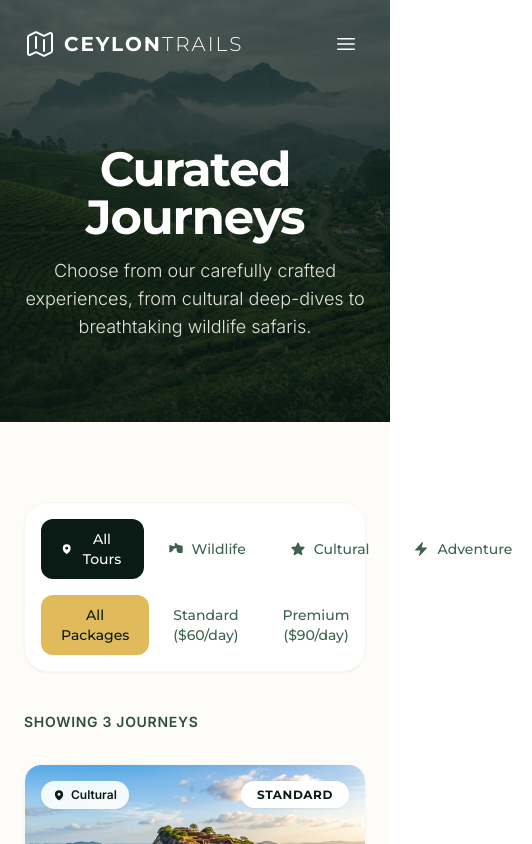
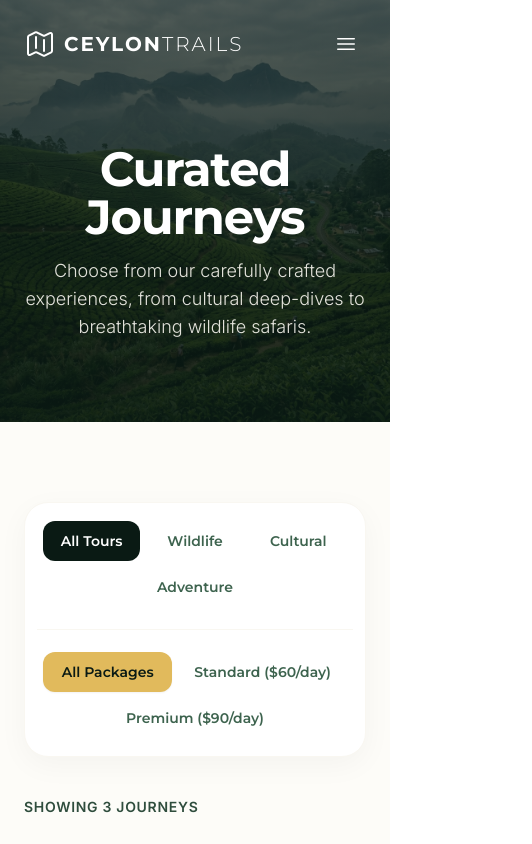
Before and after one commit to Ruvinsara23/CeylonTrails, a Next.js app: page /tours in a window 390 px wide. Shown: the top 844 px of the page, 532 px wide, since content can reach past the window. Built offline with nearby package versions, Linux system fonts and the light colour scheme.

Commit message:
Fix mobile views, nav issues, removing icons from filter bar, fixed testimonial color and animations

```diff
--- a/src/app/tours/[id]/page.tsx
+++ b/src/app/tours/[id]/page.tsx
@@ -15,7 +15,7 @@ export default function TourDetailPage({ params }: { params: { id: string } }) {
   }
 
   return (
-    <main className="bg-pearl-50 pt-24 pb-24">
+    <main className="bg-pearl-50 pb-24">
       {/* Hero Section */}
       <section className="relative h-[60vh] min-h-[500px] w-full">
         <Image
--- a/src/components/DestinationsGrid.tsx
+++ b/src/components/DestinationsGrid.tsx
@@ -37,10 +37,10 @@ export default function DestinationsGrid() {
           {destinations.map((dest, i) => (
             <motion.div
               key={dest.id}
-              initial={{ opacity: 0, x: -50 * i, y: 50, rotate: -5 * i }}
-              whileInView={{ opacity: 1, x: 0, y: 0, rotate: 0 }}
+              initial={{ opacity: 0, y: 40 }}
+              whileInView={{ opacity: 1, y: 0 }}
               viewport={{ once: true, margin: "-50px" }}
-              transition={{ duration: 0.7, delay: i * 0.1, type: "spring", bounce: 0.2 }}
+              transition={{ duration: 0.7, delay: i * 0.1, ease: [0.21, 0.47, 0.32, 0.98] }}
             >
               <Link href={`/tours?destination=${dest.id}`} className="block group h-[450px]">
                 <div className="relative h-full w-full rounded-2xl overflow-hidden shadow-sm hover:shadow-2xl transition-all duration-500">
--- a/src/components/FilterBar.tsx
+++ b/src/components/FilterBar.tsx
@@ -10,42 +10,10 @@ interface FilterBarProps {
 }
 
 const types = [
-  {
-    value: 'all',
-    label: 'All Tours',
-    icon: (
-      <svg className="w-4 h-4" viewBox="0 0 24 24" fill="currentColor">
-        <path fillRule="evenodd" d="M11.54 22.351l.07.04.028.016a.76.76 0 00.723 0l.028-.015.071-.041a16.975 16.975 0 001.144-.742 19.58 19.58 0 002.683-2.282c1.944-1.99 3.963-4.98 3.963-8.827a8.25 8.25 0 00-16.5 0c0 3.846 2.02 6.837 3.963 8.827a19.58 19.58 0 002.682 2.282 16.975 16.975 0 001.145.742zM12 13.5a3 3 0 100-6 3 3 0 000 6z" clipRule="evenodd" />
-      </svg>
-    )
-  },
-  {
-    value: 'wildlife',
-    label: 'Wildlife',
-    icon: (
-      <svg className="w-4 h-4" viewBox="0 0 24 24" fill="currentColor">
-        <path d="M12.923 11a5.001 5.001 0 00-6.108 3.931A12.001 12.001 0 014.28 16.63A1.5 1.5 0 012 15.5v-8a1.5 1.5 0 012.355-1.233A9.99 9.99 0 0010 8.013V4.5a1.5 1.5 0 012.63-1.002l1.65 1.86a2.005 2.005 0 001.077.625l1.045.19c1.076.196 2.083.567 3.003 1.096A1.5 1.5 0 0122 8.5v8a1.5 1.5 0 01-1.5 1.5h-5.013A12.003 12.003 0 0113 15.015v-4.015z" />
-      </svg>
-    )
-  },
-  {
-    value: 'cultural',
-    label: 'Cultural',
-    icon: (
-      <svg className="w-4 h-4" viewBox="0 0 24 24" fill="currentColor">
-        <path fillRule="evenodd" d="M10.788 3.21c.448-1.077 1.976-1.077 2.424 0l2.082 5.007 5.404.433c1.164.093 1.636 1.545.749 2.305l-4.117 3.527 1.257 5.273c.271 1.136-.964 2.033-1.96 1.425L12 18.354 7.373 21.18c-.996.608-2.231-.29-1.96-1.425l1.257-5.273-4.117-3.527c-.887-.76-.415-2.212.749-2.305l5.404-.433 2.082-5.006z" clipRule="evenodd" />
-      </svg>
-    )
-  },
-  {
-    value: 'adventure',
-    label: 'Adventure',
-    icon: (
-      <svg className="w-4 h-4" viewBox="0 0 24 24" fill="currentColor">
-        <path fillRule="evenodd" d="M14.615 1.595a.75.75 0 01.359.852L12.982 9.75h7.268a.75.75 0 01.548 1.262l-10.5 11.25a.75.75 0 01-1.272-.71l1.992-7.302H3.75a.75.75 0 01-.548-1.262l10.5-11.25a.75.75 0 01.913-.143z" clipRule="evenodd" />
-      </svg>
-    )
-  },
+  { value: 'all', label: 'All Tours' },
+  { value: 'wildlife', label: 'Wildlife' },
+  { value: 'cultural', label: 'Cultural' },
+  { value: 'adventure', label: 'Adventure' },
 ];
 
 const tiers = [
@@ -61,14 +29,14 @@ export default function FilterBar({
   onTierChange,
 }: FilterBarProps) {
   return (
-    <div className="bg-white rounded-3xl p-2 shadow-sm border border-pearl-200 mb-10 flex flex-col md:flex-row max-w-fit mx-auto">
+    <div className="bg-white rounded-3xl p-3 shadow-[0_8px_30px_rgba(0,0,0,0.04)] border border-pearl-200 mb-10 flex flex-col xl:flex-row max-w-fit mx-auto items-center">
       {/* Type Filter */}
-      <div className="flex items-center gap-1 p-2 bg-pearl-50 rounded-2xl">
+      <div className="flex flex-wrap items-center justify-center gap-1.5 p-1.5 bg-pearl-50 rounded-2xl w-full xl:w-auto">
         {types.map((type) => (
           <button
             key={type.value}
             onClick={() => onTypeChange(type.value)}
-            className={`relative px-5 py-2.5 rounded-xl text-sm font-heading font-medium transition-colors duration-300 flex items-center gap-2 ${
+            className={`relative px-4 sm:px-6 py-2.5 rounded-xl text-sm font-heading font-semibold transition-colors duration-300 flex-1 sm:flex-none whitespace-nowrap ${
               activeType === type.value
                 ? 'text-white'
                 : 'text-forest-600 hover:text-forest-950'
@@ -78,25 +46,24 @@ export default function FilterBar({
               <motion.div
                 layoutId="activeType"
                 className="absolute inset-0 bg-forest-950 rounded-xl"
-                transition={{ type: 'spring', stiffness: 300, damping: 25 }}
+                transition={{ type: 'spring', stiffness: 350, damping: 30 }}
               />
             )}
-            <span className="relative z-10 flex items-center gap-2">
-              {type.icon} {type.label}
-            </span>
+            <span className="relative z-10">{type.label}</span>
           </button>
         ))}
       </div>
 
-      <div className="hidden md:block w-px bg-pearl-200 mx-4 my-4" />
+      <div className="hidden xl:block w-px h-8 bg-pearl-200 mx-6" />
+      <div className="xl:hidden w-full h-px bg-pearl-200 my-4" />
 
       {/* Tier Filter */}
-      <div className="flex items-center gap-1 p-2 bg-pearl-50 rounded-2xl">
+      <div className="flex flex-wrap items-center justify-center gap-1.5 p-1.5 bg-pearl-50 rounded-2xl w-full xl:w-auto">
         {tiers.map((tier) => (
           <button
             key={tier.value}
             onClick={() => onTierChange(tier.value)}
-            className={`relative px-5 py-2.5 rounded-xl text-sm font-heading font-medium transition-colors duration-300 ${
+            className={`relative px-4 sm:px-6 py-2.5 rounded-xl text-sm font-heading font-semibold transition-colors duration-300 flex-1 sm:flex-none whitespace-nowrap ${
               activeTier === tier.value
                 ? 'text-forest-950'
                 : 'text-forest-600 hover:text-forest-950'
@@ -105,8 +72,8 @@ export default function FilterBar({
             {activeTier === tier.value && (
               <motion.div
                 layoutId="activeTier"
-                className="absolute inset-0 bg-gold-400 rounded-xl"
-                transition={{ type: 'spring', stiffness: 300, damping: 25 }}
+                className="absolute inset-0 bg-gold-400 rounded-xl shadow-sm"
+                transition={{ type: 'spring', stiffness: 350, damping: 30 }}
               />
             )}
             <span className="relative z-10">{tier.label}</span>
--- a/src/components/Testimonials.tsx
+++ b/src/components/Testimonials.tsx
@@ -51,7 +51,7 @@ export default function Testimonials() {
           <div className="grid grid-cols-1 md:grid-cols-2 lg:grid-cols-3 gap-6">
             {testimonials.map((testimonial, idx) => (
               <ScrollReveal key={testimonial.id} delay={idx * 0.1} className={idx === 0 ? 'md:col-span-2 lg:col-span-2' : ''}>
-                <div className={`bg-pearl-50 p-8 rounded-3xl border border-pearl-200 shadow-sm flex flex-col h-full ${idx === 0 ? 'bg-forest-950 text-white' : ''}`}>
+                <div className={`p-8 rounded-3xl border border-pearl-200 shadow-sm flex flex-col h-full ${idx === 0 ? 'bg-forest-950 text-white' : 'bg-pearl-50 text-forest-950'}`}>
                   <Quote className={`w-8 h-8 mb-6 ${idx === 0 ? 'text-gold-500' : 'text-pearl-300'}`} />
                   <p className={`text-lg font-light leading-relaxed flex-grow mb-8 ${idx === 0 ? 'text-white md:text-2xl' : 'text-forest-700'}`}>
                     "{testimonial.text}"
```
Also changed, not shown: src/components/HeroSection.tsx (+11 -11 lines).
